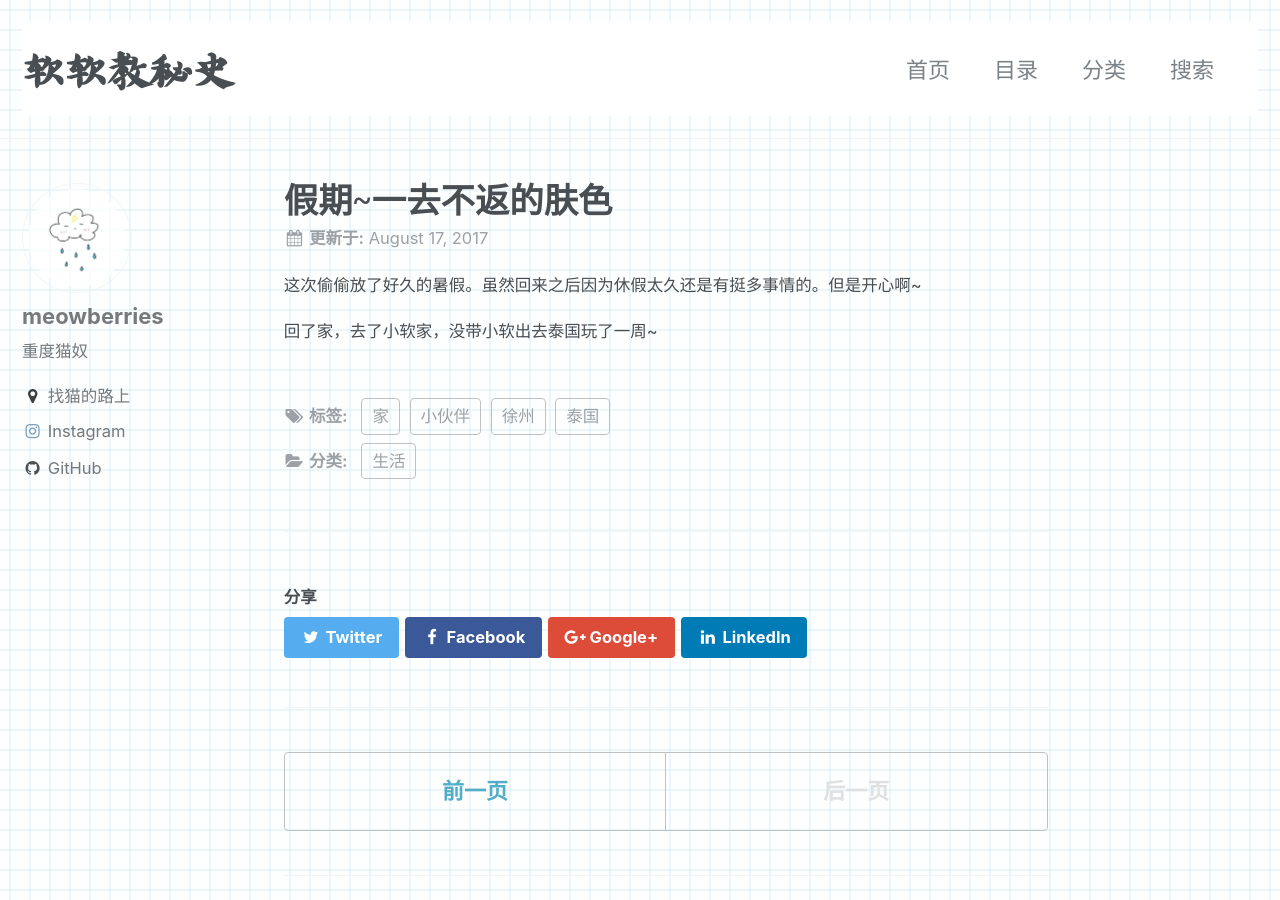
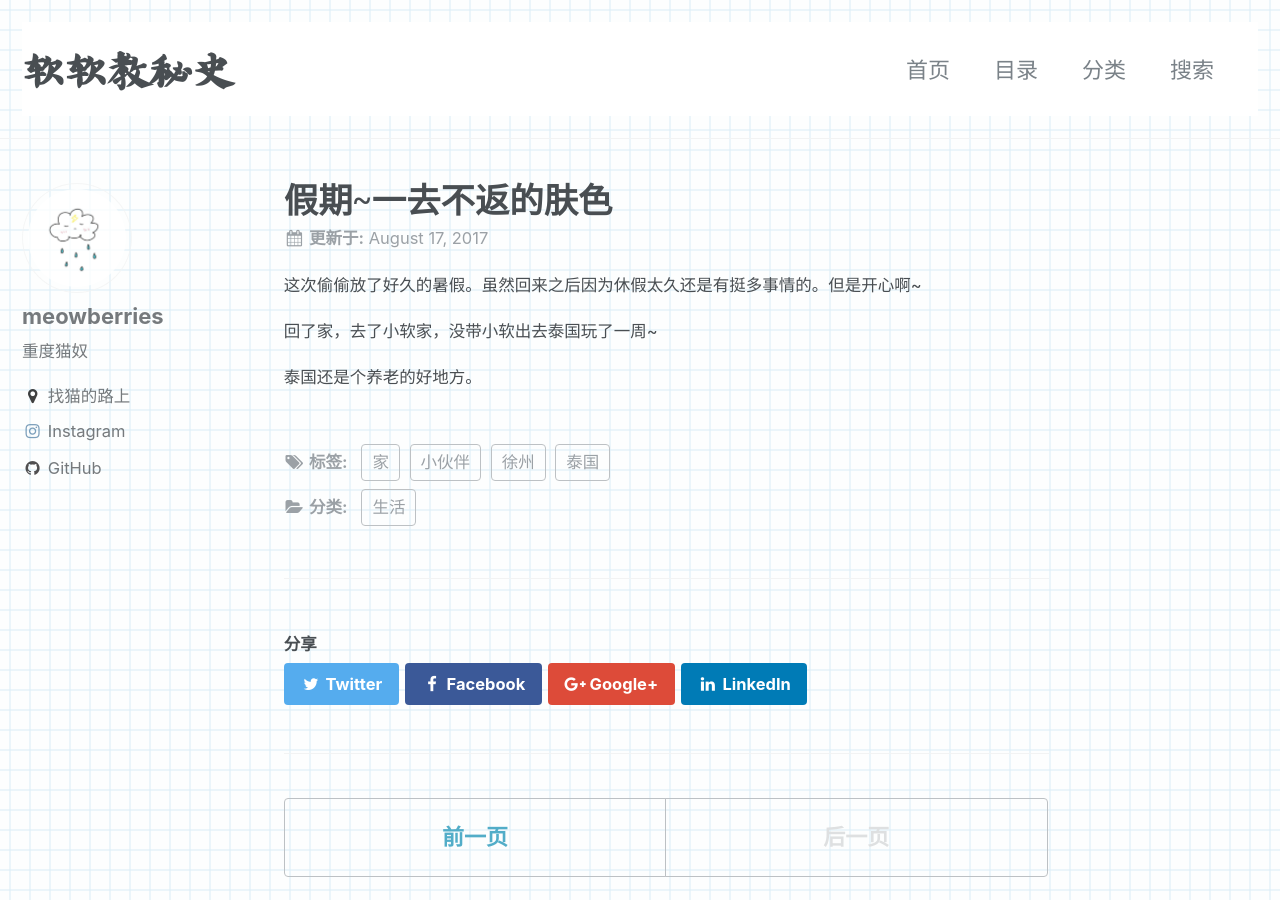
Before and after one commit to meowberries/meowberries.github.io, a Jekyll site: the page built from _posts/2017-08-17-holiday.md, in a window 1280 px wide and 900 px high. Built offline with Jekyll 4.4.1, drawn with Linux system fonts in a browser that asks for light colours; comment, search, counter and statistics services are not loaded.

Commit message:
new post again

```diff
--- a/_posts/2017-08-17-holiday.md
+++ b/_posts/2017-08-17-holiday.md
@@ -14,3 +14,5 @@ tags:
 
 
 回了家，去了小软家，没带小软出去泰国玩了一周~
+
+泰国还是个养老的好地方。
```
